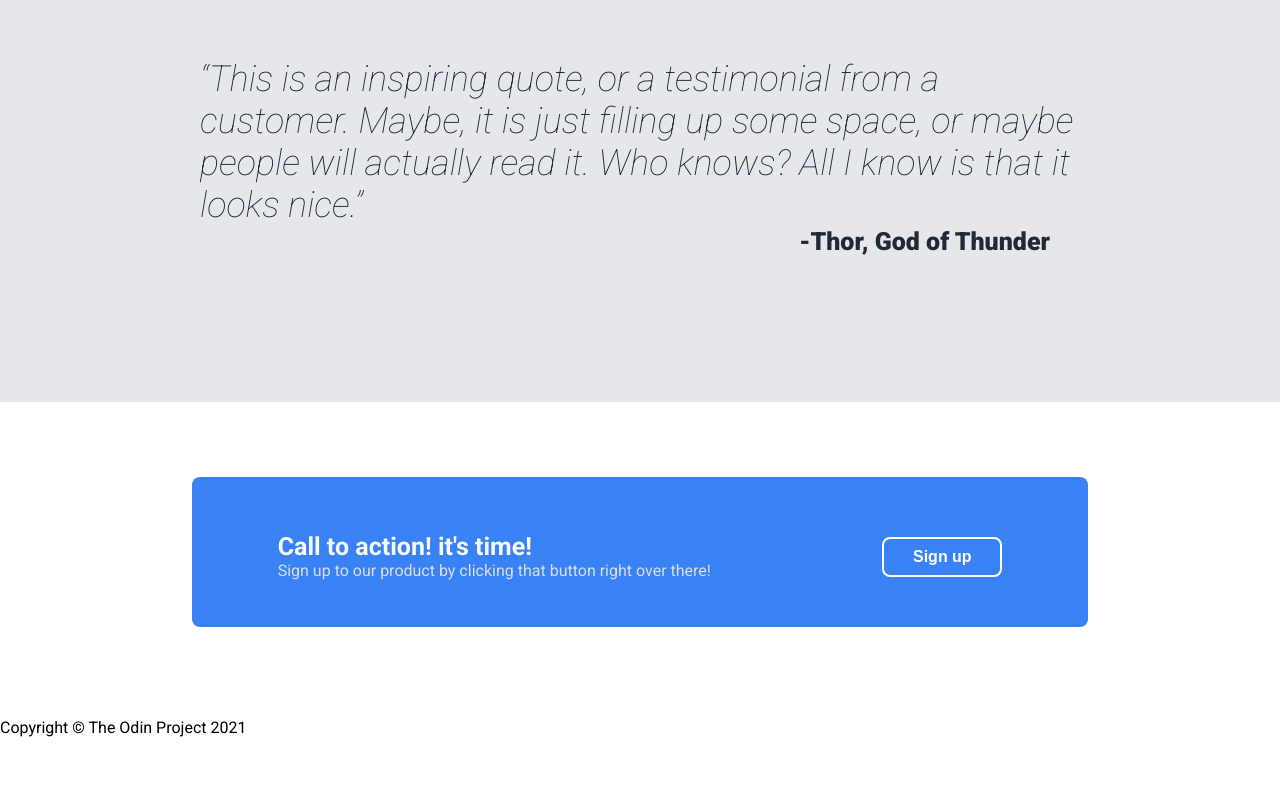
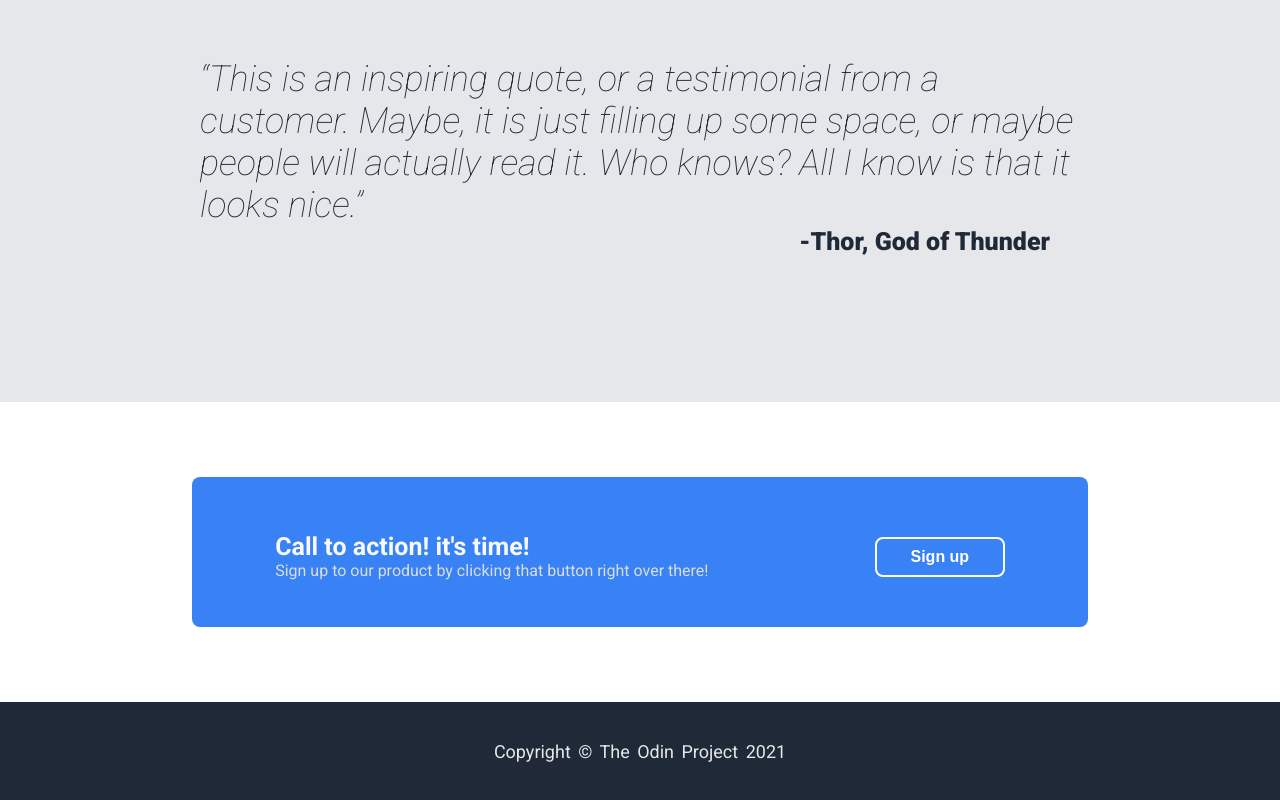
Before and after one commit to Ronald116/HTML-CSS-JAVASCRIPT, a plain HTML site: page theOdenProject/02_landing_page/index.html in a window 1280 px wide. Shown: the part 1080-1880 px from the top of the page. Before the commit the page ends 1833 px from the top, so only its background shows below. Drawn offline with Linux system fonts and the light colour scheme.

Commit message:
footer added

```diff
--- a/theOdenProject/02_landing_page/styles.css
+++ b/theOdenProject/02_landing_page/styles.css
@@ -209,7 +209,7 @@ body {
     border-radius: 8px;
     border: solid white 2px;
     height: 40px;
-    width: 120px;
+    width: 130px;
     font-size: 16px;
     font-weight: bold;
     padding: 5px;
@@ -217,3 +217,19 @@ body {
 }
 
 /*footer*/
+
+footer {
+    background-color: #1F2937;
+    height: 100px;
+    display: flex;
+    justify-content: center;
+    align-items: center;
+}
+
+footer p{
+    color: #E5E7EB;
+    text-align: center;
+    margin: auto;
+    font-size: 18px;
+    word-spacing: 3px;
+}
```
